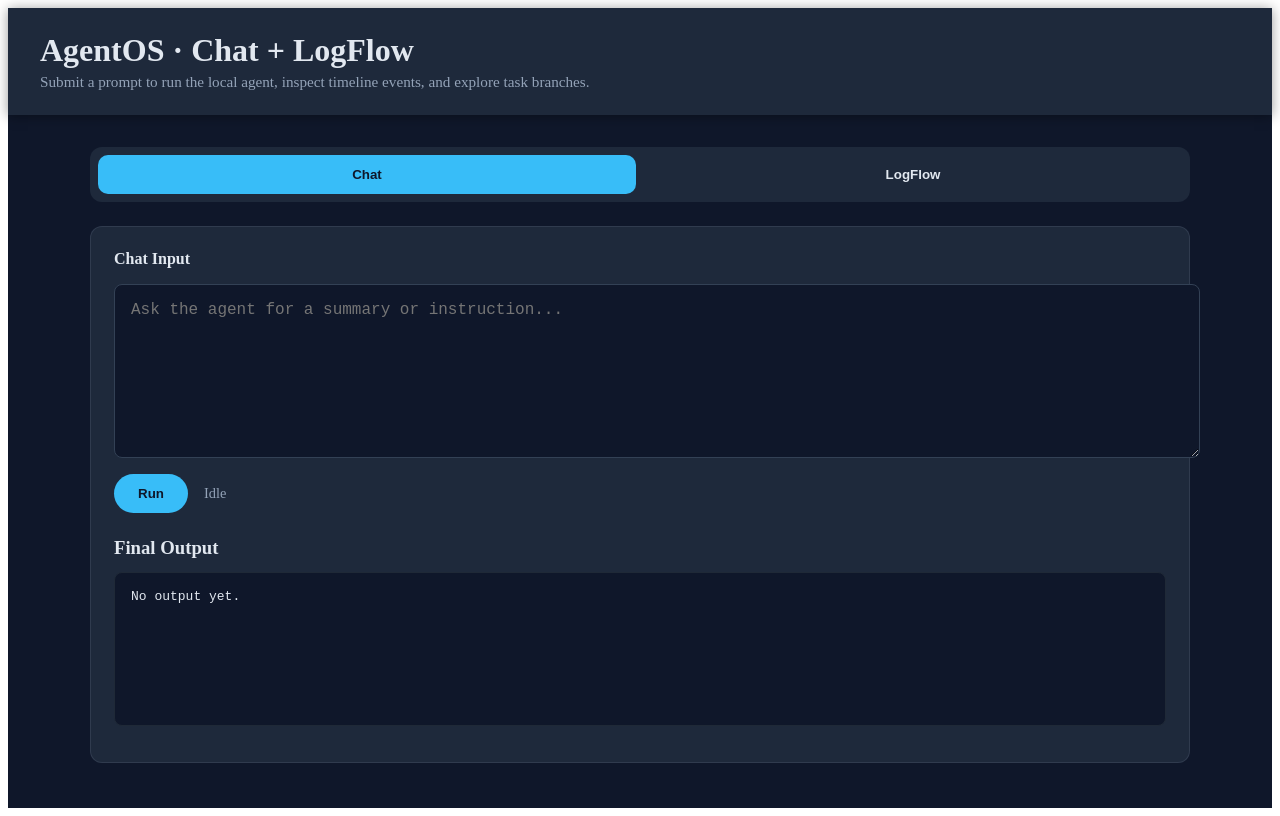
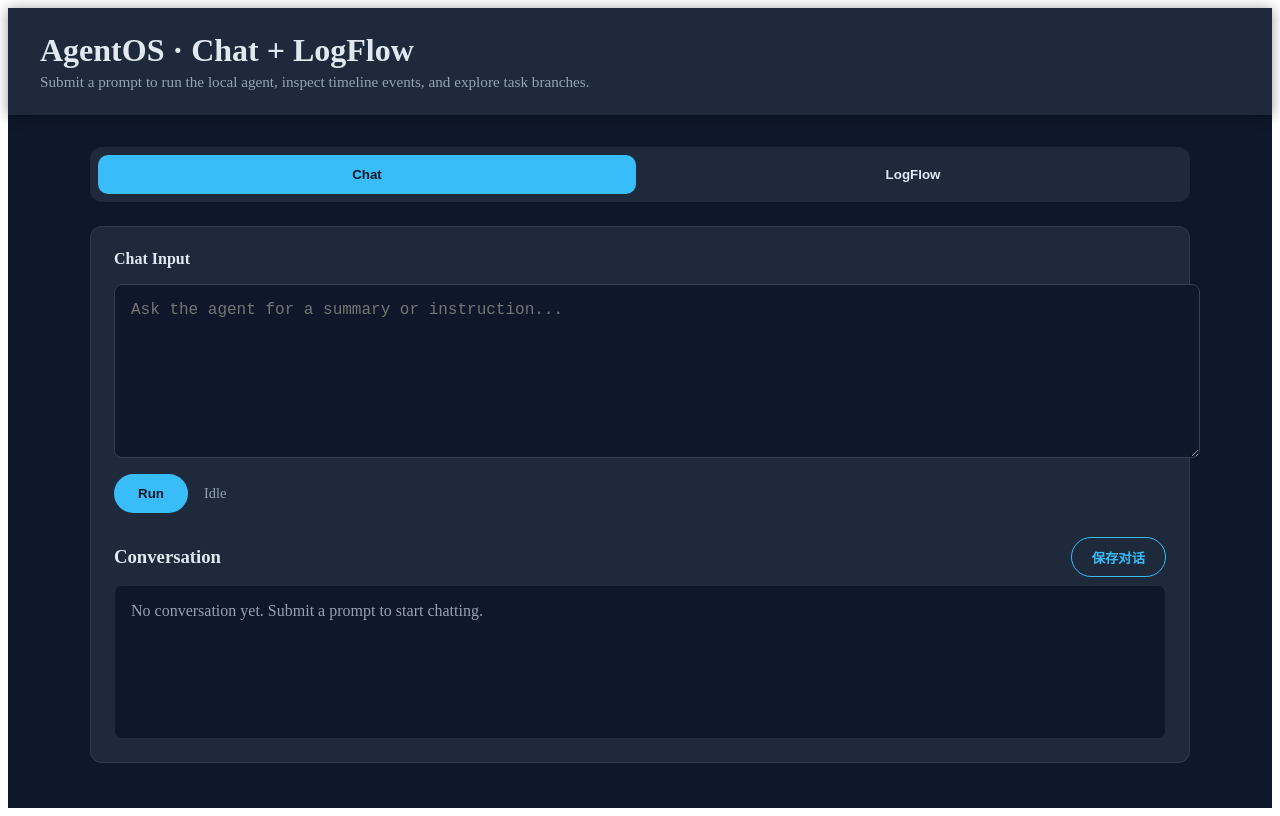
Before and after one commit to chaojiget/AOS, a Next.js app: page / in a window 1280 px wide. Built offline with nearby package versions, Linux system fonts and the light colour scheme.

Commit message:
feat: 支持导出聊天记录

```diff
--- a/pages/index.tsx
+++ b/pages/index.tsx
@@ -1,6 +1,14 @@
 import { FormEventHandler, useCallback, useMemo, useState } from "react";
 import type { NextPage } from "next";
 import LogFlowPanel from "../components/LogFlowPanel";
+
+interface ChatEntry {
+  role: "user" | "assistant" | "system";
+  text: string;
+  ts: string;
+  traceId?: string;
+  draft?: boolean;
+}
 
 const HomePage: NextPage = () => {
   const [input, setInput] = useState("");
@@ -9,10 +17,16 @@ const HomePage: NextPage = () => {
   const [finalOutput, setFinalOutput] = useState<any>(null);
   const [runError, setRunError] = useState<string | null>(null);
   const [activeTab, setActiveTab] = useState<"chat" | "logflow">("chat");
+  const [chatHistory, setChatHistory] = useState<ChatEntry[]>([]);
 
   const handleRun = useCallback(async () => {
     if (isRunning) return;
     const prompt = input.trim();
+    const userTimestamp = new Date().toISOString();
+    if (prompt) {
+      setChatHistory((prev) => [...prev, { role: "user", text: prompt, ts: userTimestamp }]);
+    }
+
     setIsRunning(true);
     setRunError(null);
     setTraceId(undefined);
@@ -29,8 +43,48 @@ const HomePage: NextPage = () => {
       }
       setTraceId(data.trace_id);
       setFinalOutput(data.result);
+
+      const result = data.result as any;
+      const assistantText =
+        typeof result?.text === "string"
+          ? result.text
+          : result != null
+            ? JSON.stringify(result)
+            : "";
+      let assistantTimestamp = new Date().toISOString();
+      if (Array.isArray(data.events)) {
+        for (let index = data.events.length - 1; index >= 0; index -= 1) {
+          const event = data.events[index];
+          if (event?.type === "final" && typeof event.ts === "string") {
+            assistantTimestamp = event.ts;
+            break;
+          }
+        }
+      }
+      if (assistantText) {
+        setChatHistory((prev) => [
+          ...prev,
+          {
+            role: "assistant",
+            text: assistantText,
+            ts: assistantTimestamp,
+            traceId: data.trace_id,
+          },
+        ]);
+      }
     } catch (err: any) {
-      setRunError(err?.message ?? "Failed to run agent");
+      const message = err?.message ?? "Failed to run agent";
+      setRunError(message);
+      if (prompt) {
+        setChatHistory((prev) => [
+          ...prev,
+          {
+            role: "assistant",
+            text: `Error: ${message}`,
+            ts: new Date().toISOString(),
+          },
+        ]);
+      }
     } finally {
       setIsRunning(false);
     }
@@ -51,6 +105,44 @@ const HomePage: NextPage = () => {
     ],
     [],
   );
+
+  const handleSaveConversation = useCallback(() => {
+    const entries: Array<Record<string, unknown>> = chatHistory.map((entry) => ({
+      role: entry.role,
+      text: entry.text,
+      timestamp: entry.ts,
+      ...(entry.traceId ? { traceId: entry.traceId } : {}),
+    }));
+    const draftInputValue = input.trim();
+    if (draftInputValue) {
+      entries.push({
+        role: "user",
+        text: draftInputValue,
+        timestamp: new Date().toISOString(),
+        draft: true,
+      });
+    }
+    if (entries.length === 0) {
+      return;
+    }
+    const blob = new Blob([JSON.stringify(entries, null, 2)], {
+      type: "application/json",
+    });
+    const idPart = traceId ? `-${traceId}` : `-${Date.now()}`;
+    const filename = `conversation${idPart}.json`;
+    const url = URL.createObjectURL(blob);
+    const link = document.createElement("a");
+    link.href = url;
+    link.download = filename;
+    document.body.appendChild(link);
+    link.click();
+    link.remove();
+    setTimeout(() => {
+      URL.revokeObjectURL(url);
+    }, 0);
+  }, [chatHistory, input, traceId]);
+
+  const draftInput = useMemo(() => input.trim(), [input]);
 
   return (
     <div style={{ minHeight: "100vh", background: "#0f172a", color: "#e2e8f0" }}>
@@ -179,20 +271,109 @@ const HomePage: NextPage = () => {
             </form>
 
             <div>
-              <h3 style={{ margin: "0 0 0.5rem" }}>Final Output</h3>
-              <pre
+              <div
                 style={{
-                  whiteSpace: "pre-wrap",
-                  wordBreak: "break-word",
+                  display: "flex",
+                  justifyContent: "space-between",
+                  alignItems: "center",
+                  gap: "1rem",
+                  flexWrap: "wrap",
+                  marginBottom: "0.5rem",
+                }}
+              >
+                <h3 style={{ margin: 0 }}>Conversation</h3>
+                <div
+                  style={{
+                    display: "flex",
+                    gap: "0.75rem",
+                    alignItems: "center",
+                    justifyContent: "flex-end",
+                    flexWrap: "wrap",
+                  }}
+                >
+                  {traceId ? (
+                    <span style={{ fontSize: "0.85rem", color: "#94a3b8" }}>
+                      此对话已写入 episodes/{traceId}.jsonl ·{" "}
+                      <a href={`/api/episodes/${traceId}`} style={{ color: "#38bdf8" }}>
+                        下载 JSONL
+                      </a>
+                    </span>
+                  ) : null}
+                  <button
+                    type="button"
+                    onClick={handleSaveConversation}
+                    disabled={!chatHistory.length && !draftInput}
+                    style={{
+                      padding: "0.6rem 1.25rem",
+                      borderRadius: 999,
+                      border: "1px solid #38bdf8",
+                      background: "transparent",
+                      color: "#38bdf8",
+                      fontWeight: 600,
+                      cursor: !chatHistory.length && !draftInput ? "not-allowed" : "pointer",
+                    }}
+                  >
+                    保存对话
+                  </button>
+                </div>
+              </div>
+              <div
+                style={{
                   background: "#0f172a",
                   borderRadius: 8,
                   padding: "1rem",
                   border: "1px solid #1f2937",
                   minHeight: 120,
+                  display: "grid",
+                  gap: "0.75rem",
                 }}
               >
-                {finalOutput ? JSON.stringify(finalOutput, null, 2) : "No output yet."}
-              </pre>
+                {chatHistory.length ? (
+                  chatHistory.map((entry, index) => (
+                    <div key={`${entry.ts}-${index}`} style={{ fontSize: "0.95rem" }}>
+                      <div style={{ color: "#94a3b8", fontSize: "0.8rem" }}>
+                        {entry.role === "assistant" ? "Agent" : "User"} · {entry.ts}
+                        {entry.traceId ? ` · trace_id: ${entry.traceId}` : ""}
+                      </div>
+                      <div>{entry.text}</div>
+                    </div>
+                  ))
+                ) : (
+                  <span style={{ color: "#94a3b8" }}>
+                    No conversation yet. Submit a prompt to start chatting.
+                  </span>
+                )}
+                {draftInput ? (
+                  <div style={{ fontSize: "0.95rem", opacity: 0.75 }}>
+                    <div style={{ color: "#94a3b8", fontSize: "0.8rem" }}>User · draft input</div>
+                    <div>{draftInput}</div>
+                  </div>
+                ) : null}
+                {finalOutput ? (
+                  <div
+                    style={{
+                      borderTop: "1px solid #1f2937",
+                      paddingTop: "0.75rem",
+                      fontSize: "0.9rem",
+                    }}
+                  >
+                    <div style={{ color: "#94a3b8", fontSize: "0.8rem", marginBottom: "0.25rem" }}>
+                      Latest final output snapshot
+                    </div>
+                    <pre
+                      style={{
+                        margin: 0,
+                        background: "#111827",
+                        padding: "0.75rem",
+                        borderRadius: 6,
+                        overflowX: "auto",
+                      }}
+                    >
+                      {JSON.stringify(finalOutput, null, 2)}
+                    </pre>
+                  </div>
+                ) : null}
+              </div>
             </div>
           </section>
         ) : (
```
